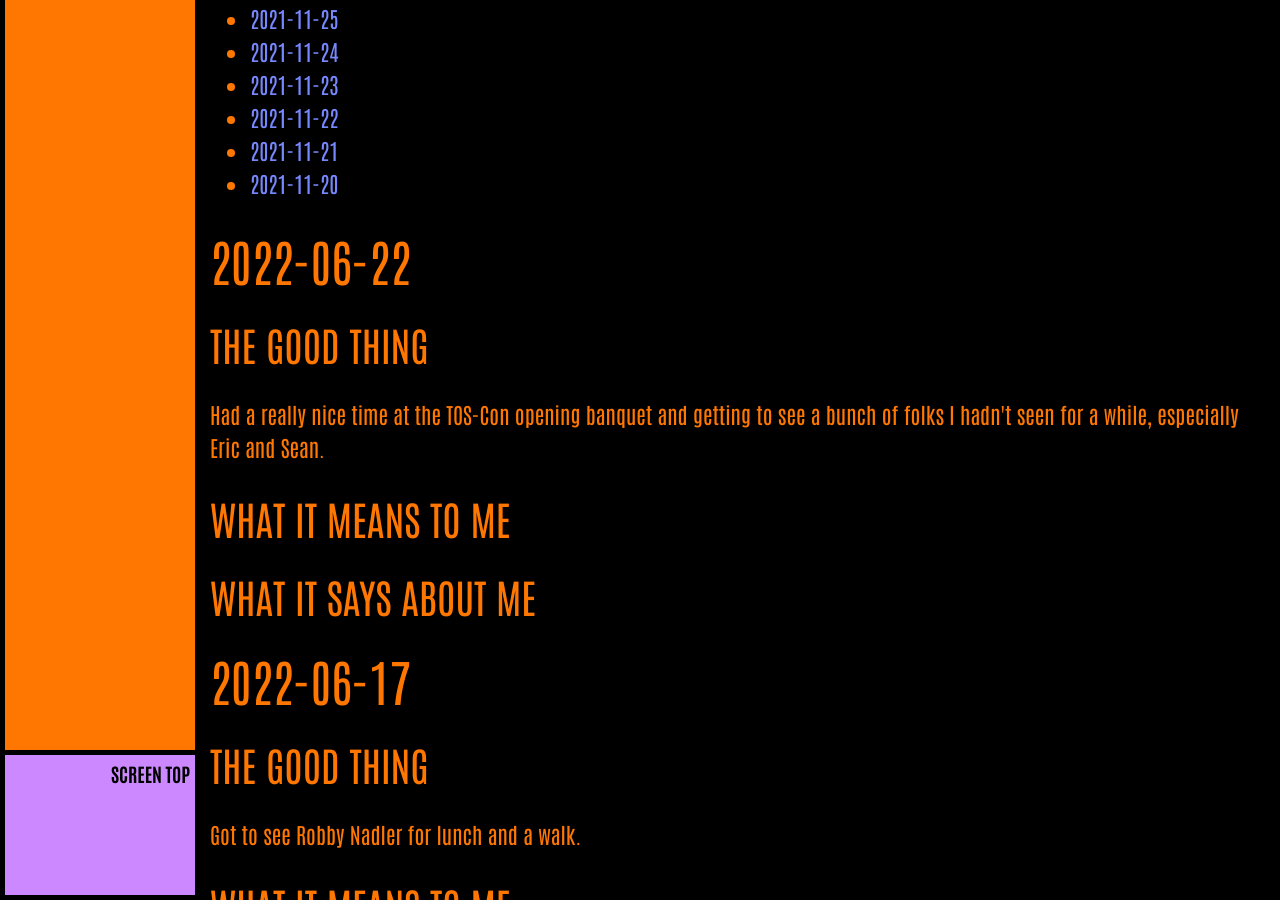
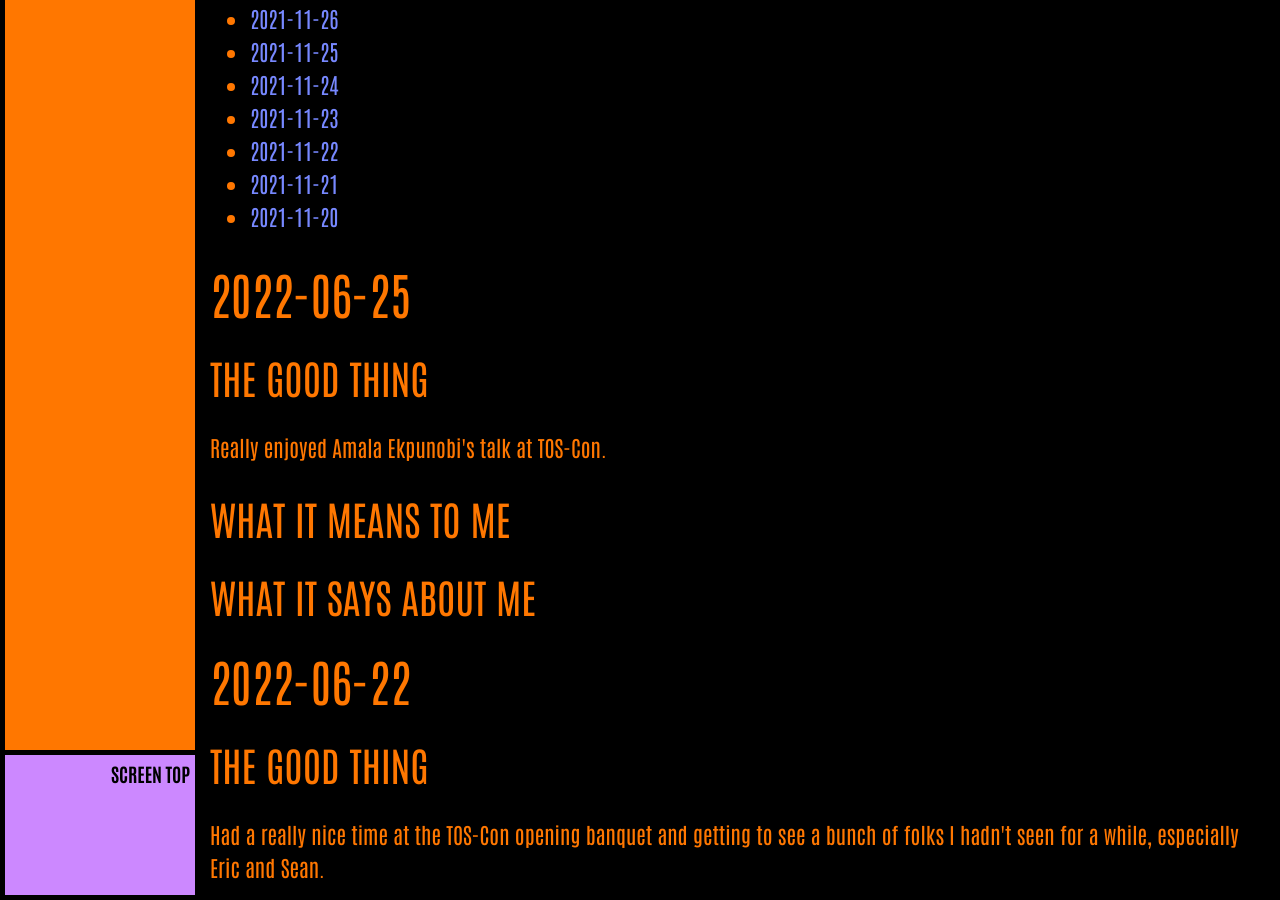
Before and after one commit to ArthurZey/arthurzey.github.io, a Jekyll site: the page built from _pages/one-good-thing.md, in a window 1280 px wide and 900 px high, scrolled down 4675 px. Built offline with Jekyll 4.4.1, drawn with Linux system fonts in a browser that asks for light colours; some of the changed text lies outside the part shown.

Commit message:
added stub for 2022-06-25

```diff
--- a/_pages/one-good-thing.md
+++ b/_pages/one-good-thing.md
@@ -12,6 +12,14 @@
 * TOC
 {:toc}
 {::options toc_levels="2" /}
+
+## 2022-06-25
+### The Good Thing
+Really enjoyed Amala Ekpunobi's talk at TOS-Con.
+### What It Means to Me
+
+### What It Says about Me
+
 
 ## 2022-06-22
 ### The Good Thing
```
Also changed, not shown: other parts of _pages/one-good-thing.md (+1 -1 lines).
